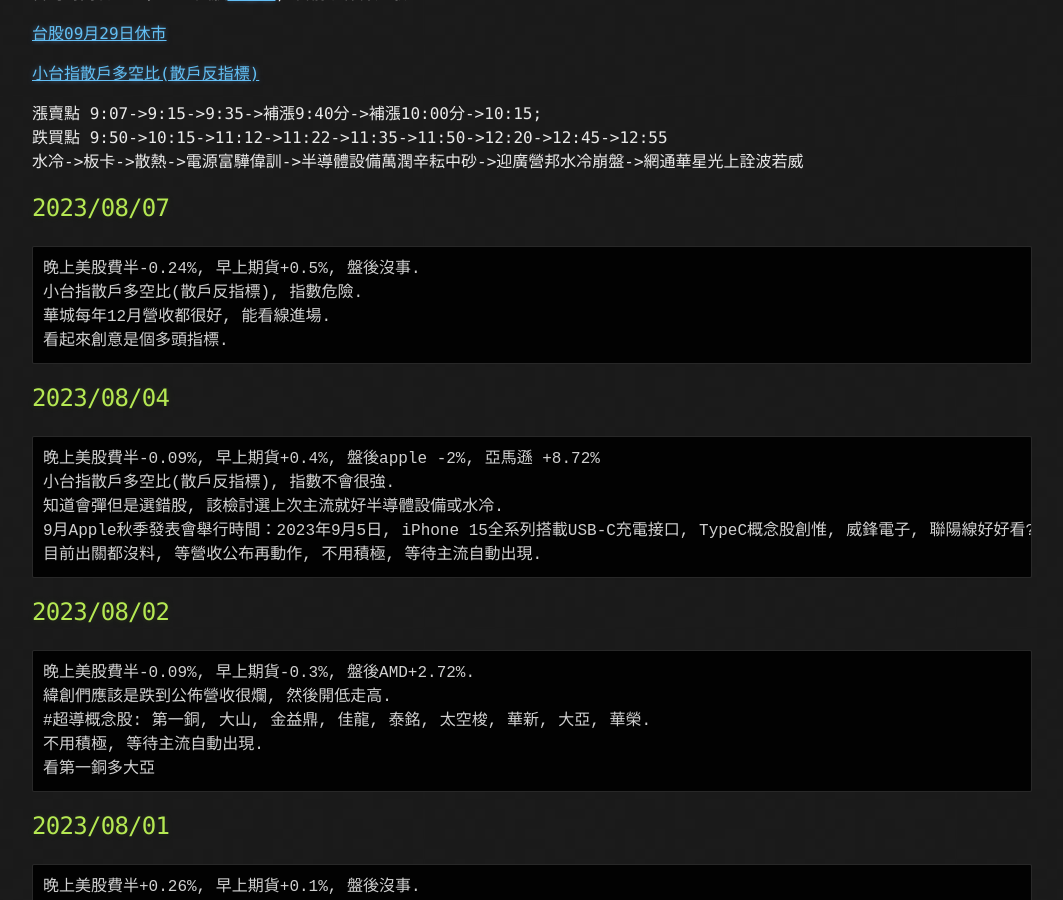
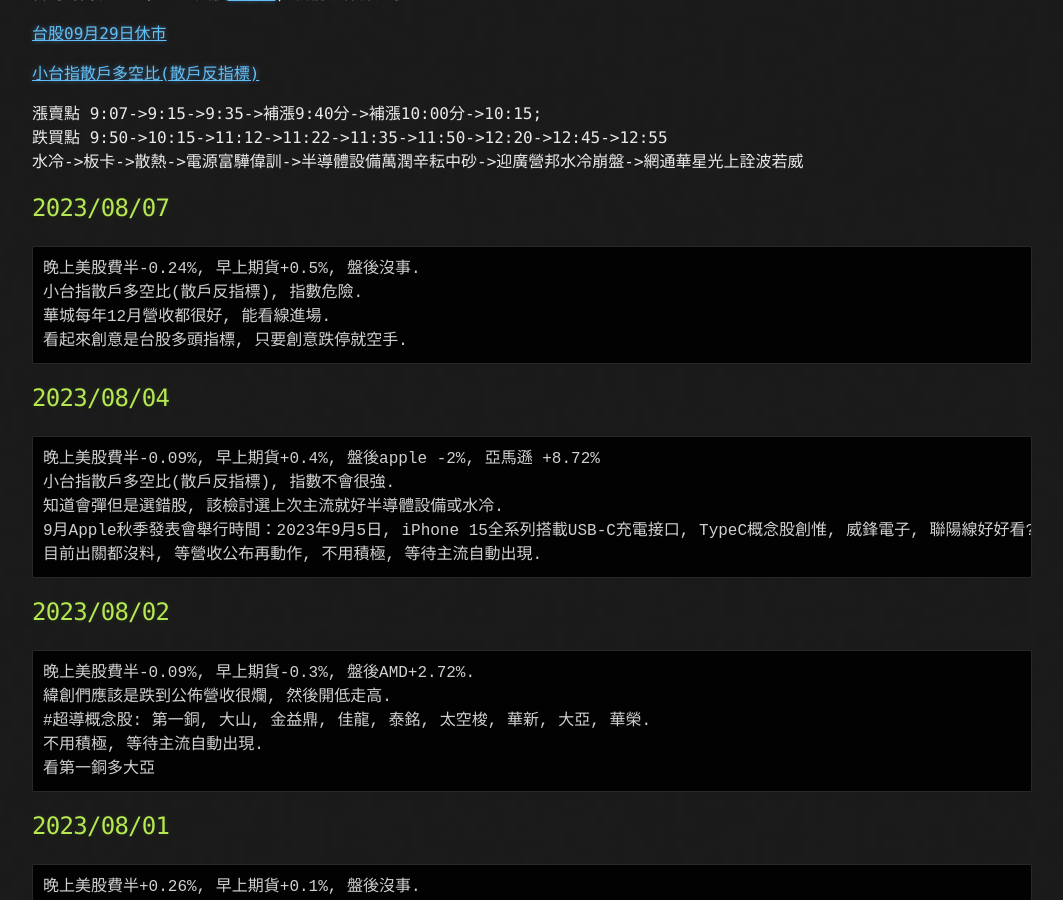
Before and after one commit to lepg5487/Stock_God, a Jekyll site: the page built from index.md, in a window 1280 px wide and 900 px high, scrolled down 436 px. Shown: the whole window, without its empty margins (108-1171 px from the left). Built offline with Jekyll 4.4.1, drawn with Linux system fonts in a browser that asks for light colours; our own code applies the rules of GitHub Pages for plain Markdown files.

Commit message:
Update index.md

````diff
--- a/index.md
+++ b/index.md
@@ -25,7 +25,7 @@ layout: testlayouts
 晚上美股費半-0.24%, 早上期貨+0.5%, 盤後沒事.
 小台指散戶多空比(散戶反指標), 指數危險.
 華城每年12月營收都很好, 能看線進場.
-看起來創意是個多頭指標.
+看起來創意是台股多頭指標, 只要創意跌停就空手.
 ```
 
 ## 2023/08/04
````
